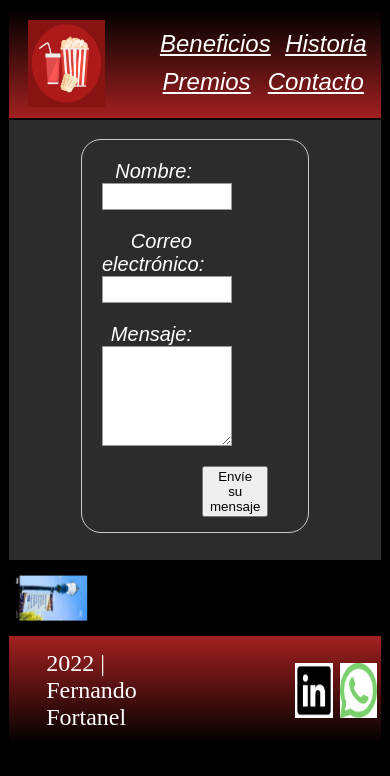
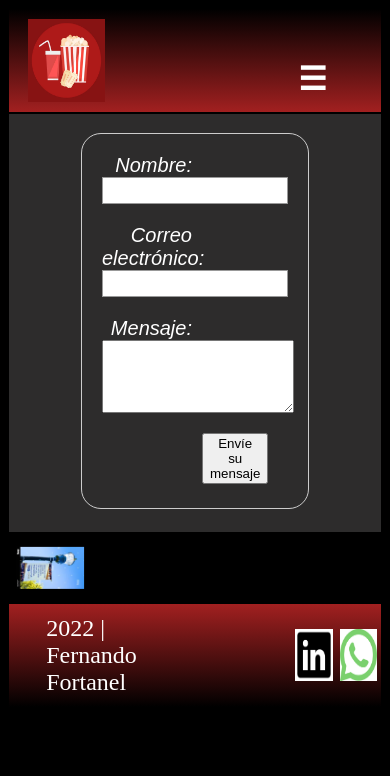
Before and after one commit to fortanelfr/PFFORTANEL, a website: page pages/Contacto.html in a window 390 px wide. Drawn offline with Linux system fonts and the light colour scheme.

Commit message:
Se mejoro el header

```diff
--- a/pages/Contacto.html
+++ b/pages/Contacto.html
@@ -11,14 +11,16 @@
 <body>
     <div id="grilla">
         <header id = menu class="border">
-            <nav class="logo"><img class="imgLogo" src="../images/logo.jpg" alt=""></nav>
+            <nav class="logo"><img alt = "Palomitas y Refresco" class="imgLogo" src="../images/logo.jpg" alt=""></nav>
             <nav class = button>
-                <ul>
-                    <li><a class="buttonMenu" href="">Beneficios</a></li>
-                    <li><a class="buttonMenu" href="../pages/Historia.html">Historia</a></li>
-                    <li><a class="buttonMenu" href="">Premios</a></li>
-                    <li><a class="buttonMenu" href="../pages/Contacto.html">Contacto</a></li>
-                </ul>
+                <input class = "menu_hamburgesa" type="checkbox" id="menu_des">
+                <label for="menu_des" >☰</label>
+            <ul>
+                <li><a class="buttonMenu" href="">Beneficios</a></li>
+                <li><a class="buttonMenu" href="Historia.html">Historia</a></li>
+                <li><a class="buttonMenu" href="">Premios</a></li>
+                <li><a class="buttonMenu" href="Contacto.html">Contacto</a></li>
+            </ul>
         </nav>
         </header>
         <section id="descripcion" class="border">
@@ -26,11 +28,11 @@
                 <ul>
                  <li>
                    <label for="name">Nombre:</label>
-                   <input type="text" id="name" name="user_name">
+                   <input class = "input_contacto" type="text" id="name" name="user_name">
                  </li>
                  <li>
                    <label for="mail">Correo electrónico:</label>
-                   <input type="email" id="mail" name="user_mail">
+                   <input class = "input_contacto" type="email" id="mail" name="user_mail">
                  </li>
                  <li>
                    <label for="msg">Mensaje:</label>
--- a/scss/_formulario.scss
+++ b/scss/_formulario.scss
@@ -22,10 +22,11 @@
         text-align: right;
     }
 
-    input{
+    .input_contacto {
+            display: inline-block;
             font: 1em sans-serif;
 
-            width: 70%;
+            width: 100%;
             box-sizing: border-box;
 
             border: 1px solid #999;
@@ -36,9 +37,11 @@
 
 
     textarea {
+        display: inline-block;
         @extend input;
         vertical-align: top;
         height: 5em;
+        width: 100%;
         &:focus{
             border-color: #000;
         }
--- a/scss/_header.scss
+++ b/scss/_header.scss
@@ -43,28 +43,53 @@ header {
         height: 80%;
     }
 
+
     .button {
-        display: flex;
-        flex-wrap: wrap;
         width: 100%;
         ul{
-          list-style-type: none;
-          display: flex;
-          flex-wrap: wrap;
-          justify-content: space-evenly;
-          width: 100%;
-          align-items: center;
+            display: none;
        }
+
+       label {
+        position: relative;
+        left: 70%;
+        top: 50%;
+        color: white;
+        font-weight: bold;
+        text-align: center;
+        display: inline-block;
+        font-size:xx-large;
+
+       }
+
+
     }
 
-    .buttonMenu {
-        color: white;
-        font-family: Arial, Helvetica, sans-serif;
-        font-style: italic;
-        font-size:x-large;
-        &:hover {
-            background: #eca023;
+    .menu_hamburgesa:checked  ~ ul{
+        display: block;
+        position:relative;
+        left: 20%;
+        top: 38%;
+        width: 40%;
+        list-style-type: none;
+        .buttonMenu {
+            display: block;
+            margin: 0;
+            padding: 10px;
+            list-style: none;
+            border: 2px solid black;
+            overflow: visible;
+            color: white;
+            font-family: Arial, Helvetica, sans-serif;
+            font-style: italic;
+            font-size:x-large;
+            background-color: rgb(162, 32, 32);
+            width: 100%;
         }
+      }
+    .menu_hamburgesa{
+        display: none;
+
     }
 }
 
@@ -84,10 +109,15 @@ header {
     width: 80%;
     height: 80%;
 }
+.menu_hamburgesa{
+    display: none;
+
+}
 .button {
     display: flex;
     flex-direction: row;
     width: 100%;
+
 
     ul{
         list-style-type: none;
--- a/scss/_section.scss
+++ b/scss/_section.scss
@@ -93,11 +93,11 @@
           width: 100%;
           height: 100%;
     }
-  }
+}
 
 
   //Section
-  @media screen and (min-width: 480px) {
+  @media screen and (min-width: 481px) {
   .container {
     position: relative;
       margin: 0 auto;
@@ -244,9 +244,3 @@
       }
   }
 }
-
-@media screen and (max-width: 480px) {
-.carousel__thumbnails{
-    display: none;
-}
-}
```
Also changed, not shown: index.html (+2 -0 lines), pages/Historia.html (+8 -6 lines), css/styles.css.
